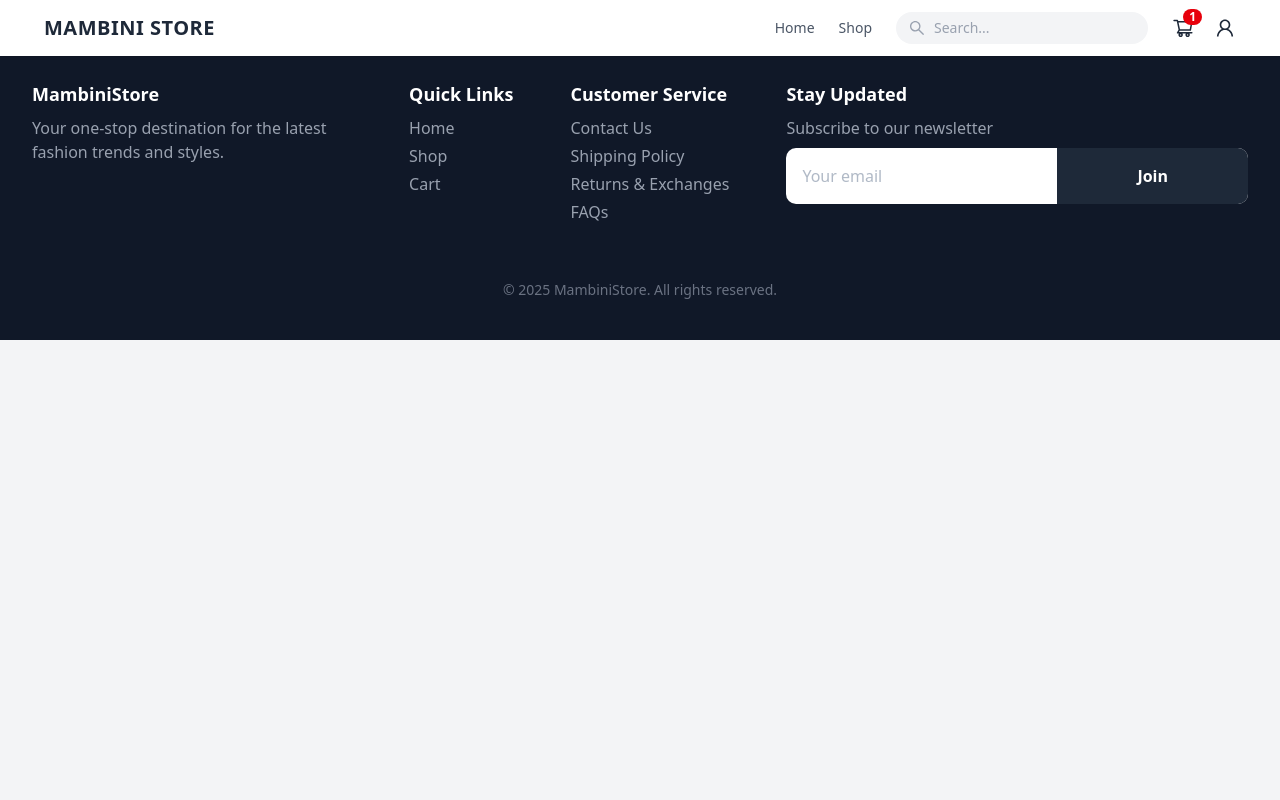
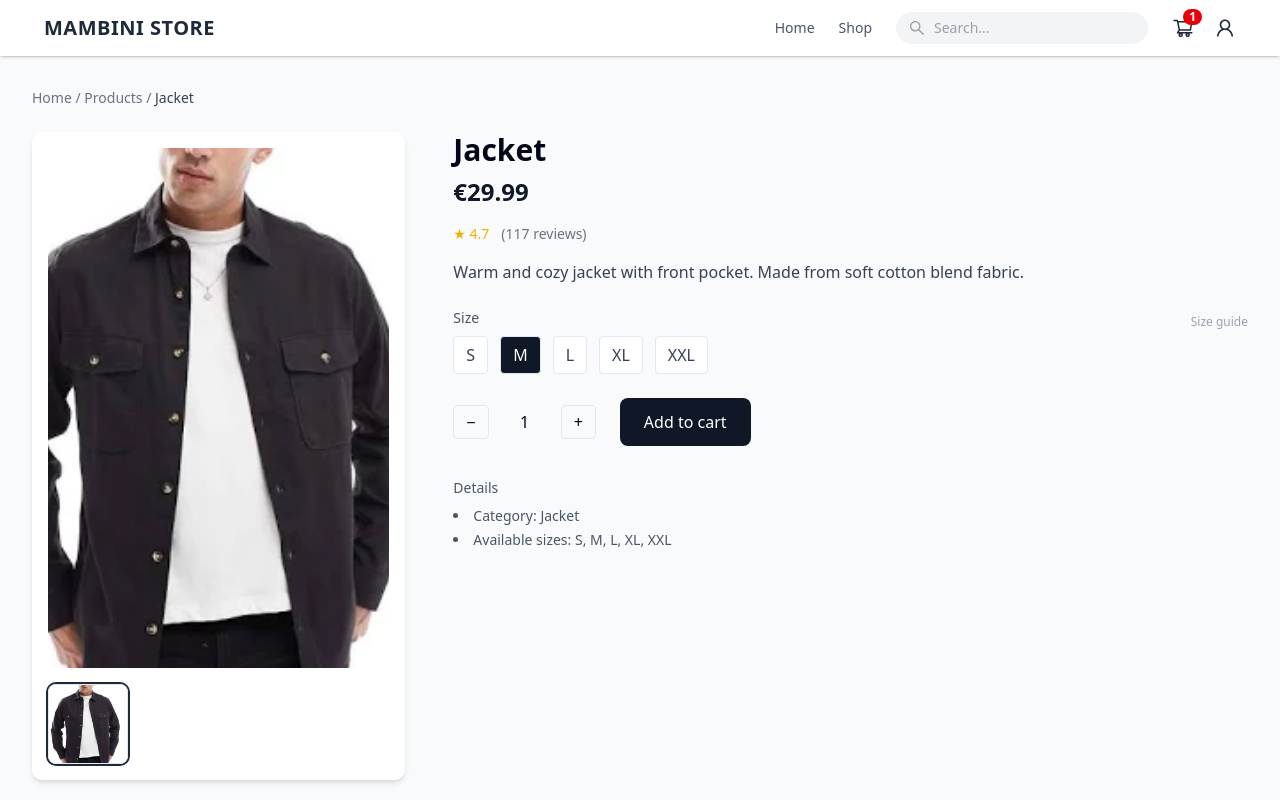
Before and after one commit to Juels0nB/Mambini-Store, a React (Vite) app in the folder mambini-app/: page /detail in a window 1280 px wide. Shown: the top 800 px of the page. Built offline with nearby package versions, Linux system fonts and the light colour scheme.

Commit message:
a rota do home para o detalhe já funciona

```diff
--- a/mambini-app/src/App.tsx
+++ b/mambini-app/src/App.tsx
@@ -17,7 +17,7 @@ function App() {
                     <Route path="/" element={<HomeScreen />} />
                     <Route path="/products" element={<ProductsPage />} />
                     <Route path="/cart" element={<Cart />} />
-                    <Route path="/product/:id" element={<Detail />} />
+                    <Route path="/detail" element={<Detail />} />
 
                 </Routes>
                 </main>
--- a/mambini-app/src/components/Detail.tsx
+++ b/mambini-app/src/components/Detail.tsx
@@ -2,7 +2,7 @@ import { useEffect, useState } from "react";
 import { useParams, Link } from "react-router-dom";
 import NavBar from "../components/NavBar";
 import Footer from "../components/Footer";
-//import { AiOutlineHeart } from "react-icons/ai";
+//import { AiOutlineHeart } from "react-icons/ai"; - na M2
 import feat1 from '../assets/feat-1.jpg';
 
 
@@ -15,9 +15,9 @@ interface Product {
     rating?: number;
     reviews?: number;
     description?: string;
-    colors?: string[]; // hex ou nomes
-    sizes?: string[]; // S, M, L...
-    images?: string[]; // URLs ou imports
+    colors?: string[];
+    sizes?: string[];
+    images?: string[];
     category?: string;
 }
 
@@ -28,7 +28,7 @@ interface DetailProps {
 export default function Detail({ onAddToCart }: DetailProps) {
     const { id } = useParams<{ id: string }>();
 
-    // Estado do produto (no exemplo usamos mock)
+    // Estado do produto (mock)
     const [product, setProduct] = useState<Product | null>(null);
     const [selectedColor, setSelectedColor] = useState<string | undefined>(undefined);
     const [selectedSize, setSelectedSize] = useState<string | undefined>(undefined);
--- a/mambini-app/src/components/HomeScreen.tsx
+++ b/mambini-app/src/components/HomeScreen.tsx
@@ -44,8 +44,8 @@ export default function HomeScreen() {
                 <div className="grid grid-cols-2 md:grid-cols-4 gap-6">
                     {[feat1, feat2, feat3, feat4].map((img, i) => (
                         <div key={i} className="bg-white rounded-lg shadow hover:shadow-lg transition overflow-hidden">
-                            <img src={img} alt="Product" className="w-full h-64 object-cover" />
-                            <div className="p-4">
+                            <img onClick={() =>navigate("/detail")} src={img} alt="Product" className="w-full h-64 object-cover" />
+                            <div onClick={() =>navigate("/detail")} className="p-4">
                                 <h3 className="font-semibold text-gray-800">Product {i + 1}</h3>
                                 <p className="text-gray-500 text-sm">29.99€</p>
                             </div>
@@ -65,8 +65,8 @@ export default function HomeScreen() {
                 <div className="grid grid-cols-2 md:grid-cols-4 gap-6">
                     {[new1, new2, new3, new4].map((img, i) => (
                         <div key={i} className="bg-white rounded-lg shadow hover:shadow-lg transition overflow-hidden">
-                            <img src={img} alt="Product" className="w-full h-64 object-cover" />
-                            <div className="p-4">
+                            <img onClick={() =>navigate("/detail")} src={img} alt="Product" className="w-full h-64 object-cover" />
+                            <div onClick={() =>navigate("/detail")} className="p-4">
                                 <h3 className="font-semibold text-gray-800">Arrival {i + 1}</h3>
                                 <p className="text-gray-500 text-sm">39.99€</p>
                             </div>
```
